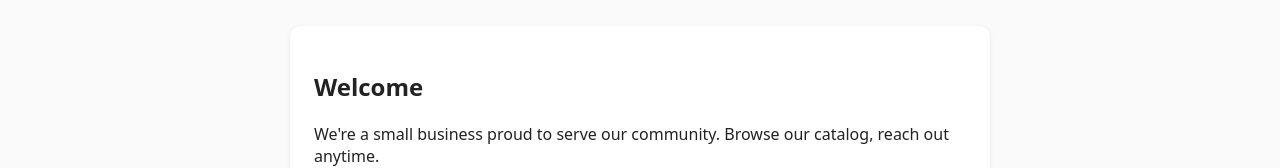
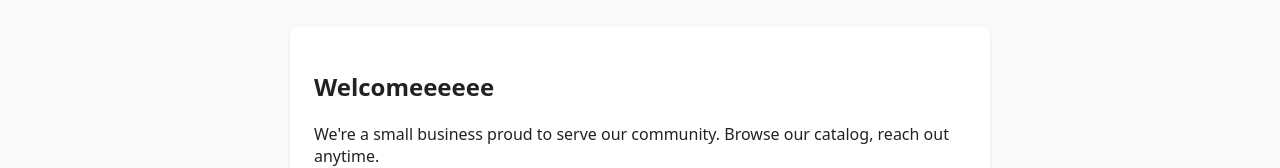
Before and after one commit to Pranay-86/system-siege-defacement-monitor, a plain HTML site: page index.html in a window 1280 px wide. Shown: the part 172-340 px from the top of the page. Drawn offline with Linux system fonts and the light colour scheme.

Commit message:
Update index.html

```diff
--- a/index.html
+++ b/index.html
@@ -20,7 +20,7 @@
   </header>
   <main>
     <div class="card">
-      <h2>Welcome</h2>
+      <h2>Welcomeeeeee</h2>
       <p>We're a small business proud to serve our community. Browse our catalog, reach out anytime.</p>
     </div>
     <div class="card">
```
